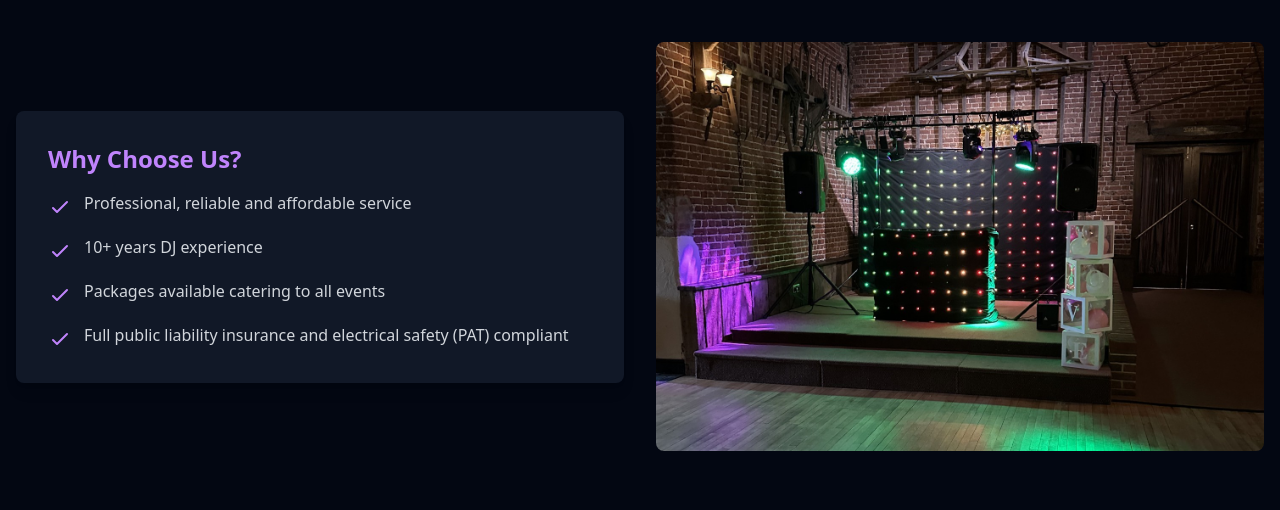
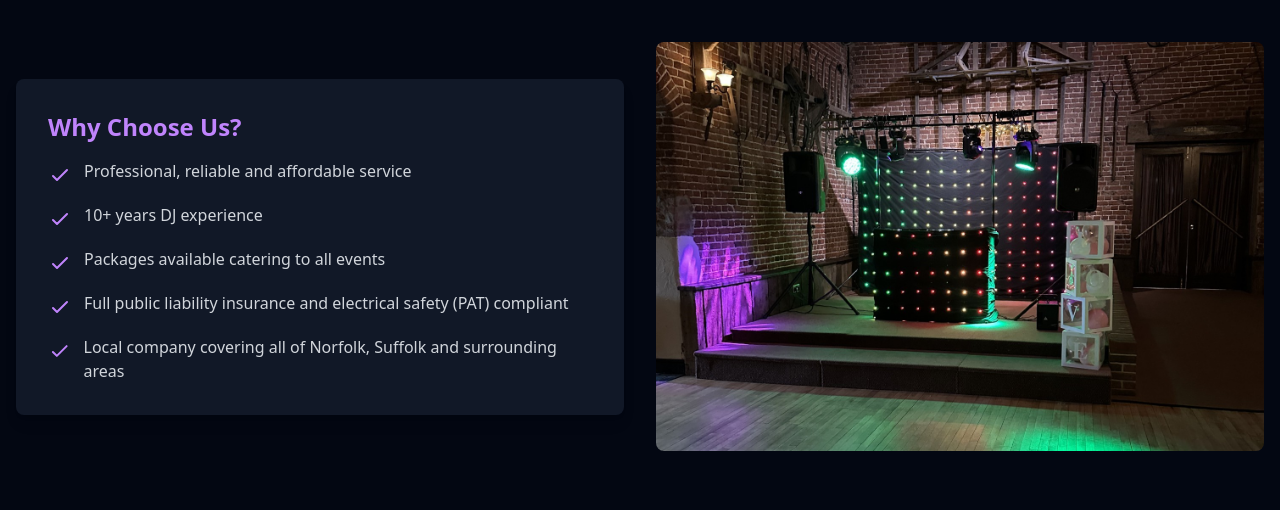
Before and after one commit to benj-bright/brightsoundevents, a plain HTML site: page index.html in a window 1280 px wide. Shown: the part 290-800 px from the top of the page. Drawn offline with nearby package versions, Linux system fonts and the light colour scheme.

Commit message:
Update 'Why Choose Us?' section in index.html: add new service offering highlighting local coverage in Norfolk and Suffolk, and improve layout for better readability.

```diff
--- a/index.html
+++ b/index.html
@@ -88,6 +88,12 @@
                                     <path stroke-linecap="round" stroke-linejoin="round" stroke-width="2" d="M5 13l4 4L19 7"></path>
                                 </svg>
                                 <span class="text-gray-300">Full public liability insurance and electrical safety (PAT) compliant</span>
+                            </li>
+                            <li class="flex items-start">
+                                <svg class="w-6 h-6 text-purple-400 mt-1 mr-3" fill="none" stroke="currentColor" viewBox="0 0 24 24">
+                                    <path stroke-linecap="round" stroke-linejoin="round" stroke-width="2" d="M5 13l4 4L19 7"></path>
+                                </svg>
+                                <span class="text-gray-300">Local company covering all of Norfolk, Suffolk and surrounding areas</span>
                             </li>
                     </ul>
                 </div>
```
Lines whose indentation alone changed are shown as unchanged.
